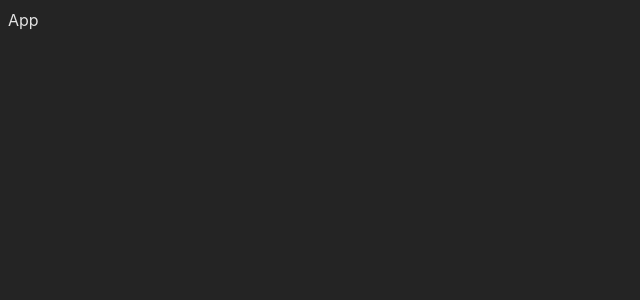
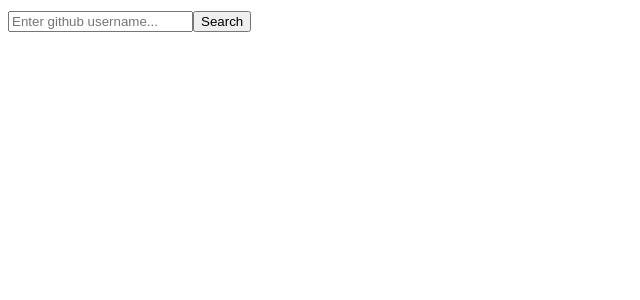
Before and after one commit to saurabhk79/github-project, a React (Vite) app in the folder frontend/: page / in a window 1280 px wide. Shown: the top 300 px of the page, without its empty margins (0-640 px from the left). Built offline with nearby package versions, Linux system fonts and the light colour scheme.

Commit message:
created searchbar component

```diff
--- a/frontend/package.json
+++ b/frontend/package.json
@@ -11,7 +11,8 @@
   },
   "dependencies": {
     "react": "^18.2.0",
-    "react-dom": "^18.2.0"
+    "react-dom": "^18.2.0",
+    "react-router-dom": "^6.21.3"
   },
   "devDependencies": {
     "@types/react": "^18.2.43",
--- a/frontend/src/App.tsx
+++ b/frontend/src/App.tsx
@@ -1,8 +1,17 @@
 import React from 'react'
+import {Route, Routes, BrowserRouter} from "react-router-dom"
+import Search from './components/Search'
 
 const App: React.FC = () => {
   return (
-    <div>App</div>
+    <div>
+      <BrowserRouter>
+        <Routes>
+          <Route path='/' element={<Search />}  />
+
+        </Routes>
+      </BrowserRouter>
+    </div>
   )
 }
 
--- /dev/null
+++ b/frontend/src/components/Search/index.tsx
@@ -0,0 +1,14 @@
+import React from "react";
+
+const Search: React.FC = () => {
+  return (
+    <div>
+      <form>
+        <input type="text" placeholder="Enter github username..." />
+        <button>Search</button>
+      </form>
+    </div>
+  );
+};
+
+export default Search;
--- a/frontend/src/index.css
+++ b/frontend/src/index.css
@@ -3,8 +3,8 @@
   line-height: 1.5;
   font-weight: 400;
 
-  color: rgba(255, 255, 255, 0.87);
-  background-color: #242424;
+  /* color: rgba(255, 255, 255, 0.87);
+  background-color: #242424; */
 
   font-synthesis: none;
   text-rendering: optimizeLegibility;
```
Also changed, not shown: 1 other file (tests, documents, lock files or other folders).
